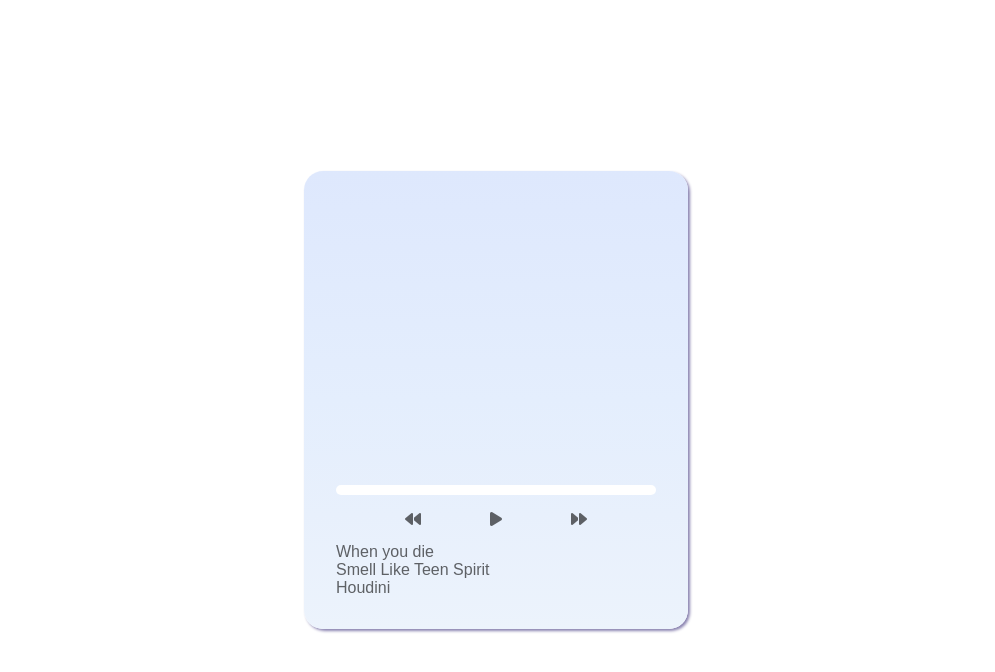
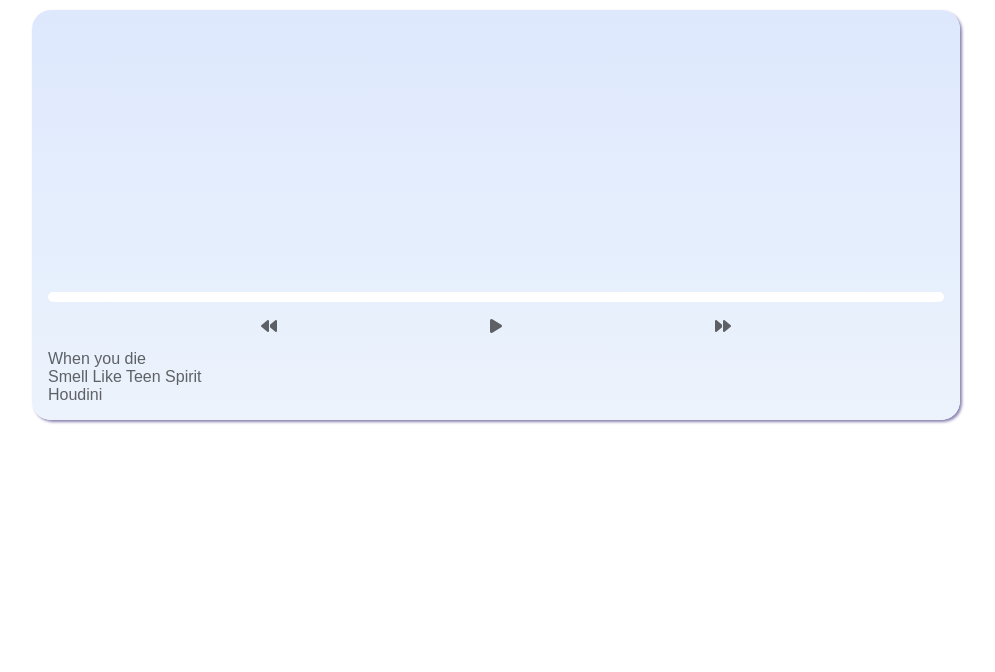
Before and after one commit to BetanzosJefferson/Music-player, a website: page index.html in a window 1280 px wide. Shown: the whole page, without its empty margins (144-1139 px from the left). Drawn offline with Linux system fonts and the light colour scheme; a web font is replaced by a local one.

Commit message:
Better css

```diff
--- a/src/css/main.css
+++ b/src/css/main.css
@@ -14,14 +14,15 @@ html, body{
     font-family: var(--mainFont);
 }
 body{
-    height: 100vh;
     display: flex;
     justify-content: center;
     align-items: center;
 }
 .container{
-    max-width: 768px;
-    min-width: 320px;
+    margin-top: 10px;
+    margin-bottom: 10px;
+    height: 100%;
+    width: 70%;
     background-image: linear-gradient(
       to bottom,
       #dee8fd,
@@ -31,7 +32,7 @@ body{
       #ecf3fc
     );
     border-radius: 1.2rem;
-    padding: 2rem;
+    padding: 0 1rem ;
     color: white;
     box-shadow: 2px 2px 3px hsl(250, 23%, 60%);
 }
@@ -40,9 +41,10 @@ body{
 }
 /* Title */
 .title{
-    margin-bottom: 1rem;
+    margin: 1rem 0;
 }
 .title__heading{
+    font-size: 20px;
     color: var(--titleColor);
     text-align: center;
 }
@@ -91,7 +93,7 @@ body{
 /* List Songs */
 
 .lists{
-    margin-top: 1rem;
+   margin: 1rem 0;
 }
 .lists a{
     text-decoration: none;
```
